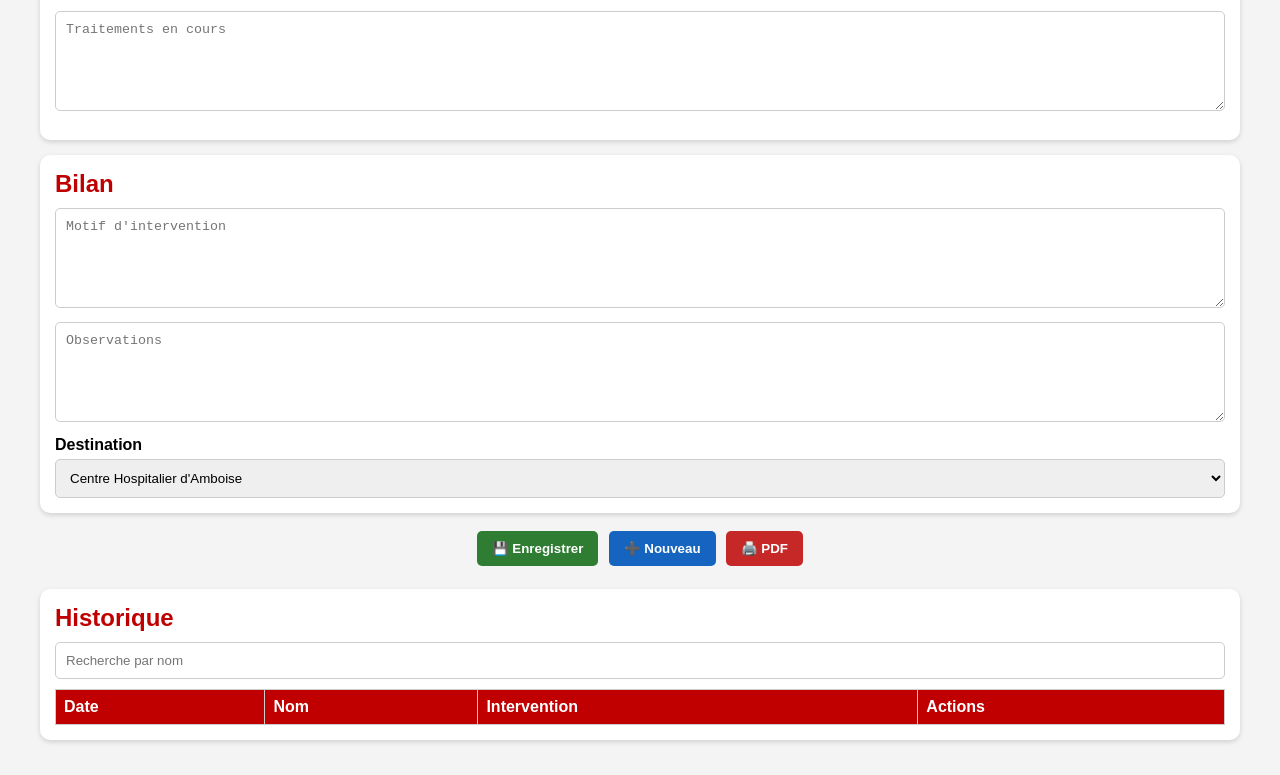
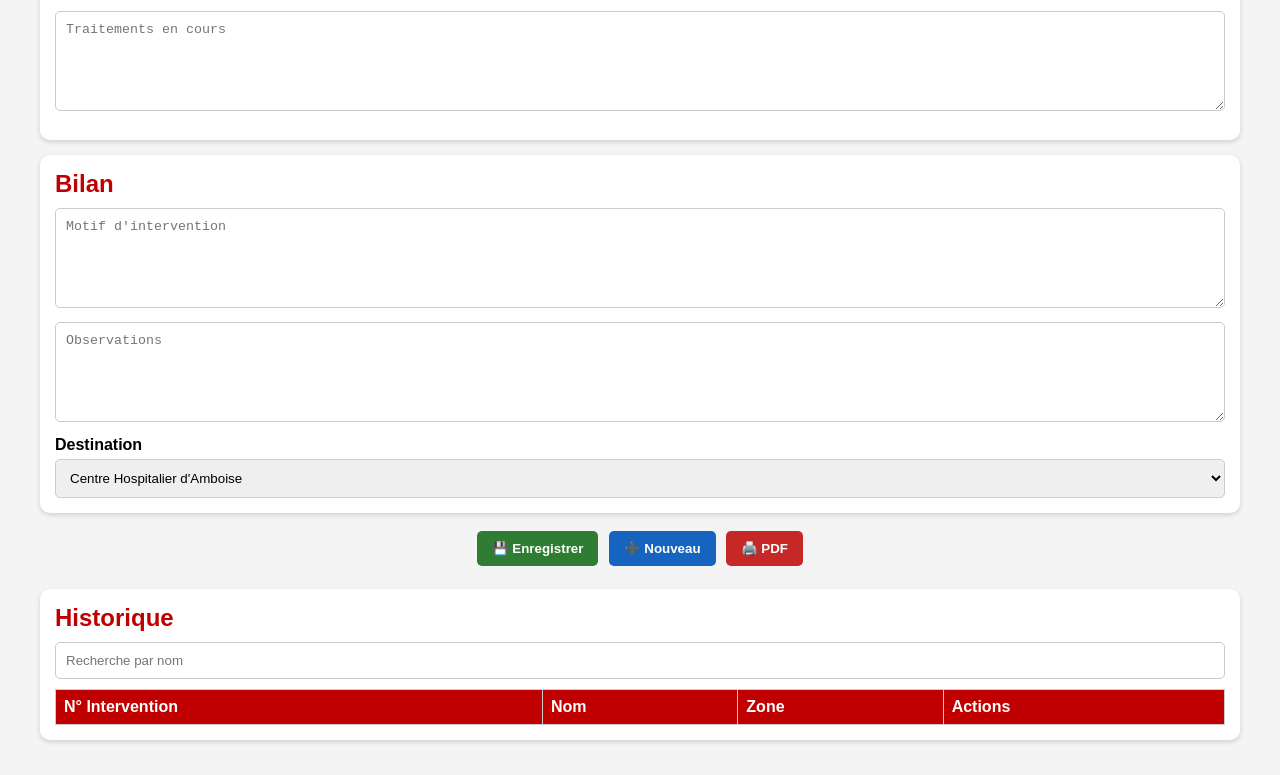
Before and after one commit to alertvf/fiche-bilan-pompier, a plain HTML site: page index.html in a window 1280 px wide. Shown: the part 1008-1783 px from the top of the page. Drawn offline with Linux system fonts and the light colour scheme; no server answers.

Commit message:
Update index.html

```diff
--- a/index.html
+++ b/index.html
@@ -214,11 +214,11 @@
 
                 <thead>
                     <tr>
-                        <th>Date</th>
-                        <th>Nom</th>
-                        <th>Intervention</th>
-                        <th>Actions</th>
-                    </tr>
+    <th>N° Intervention</th>
+    <th>Nom</th>
+    <th>Zone</th>
+    <th>Actions</th>
+</tr>
                 </thead>
 
                 <tbody id="histBody"></tbody>
```
